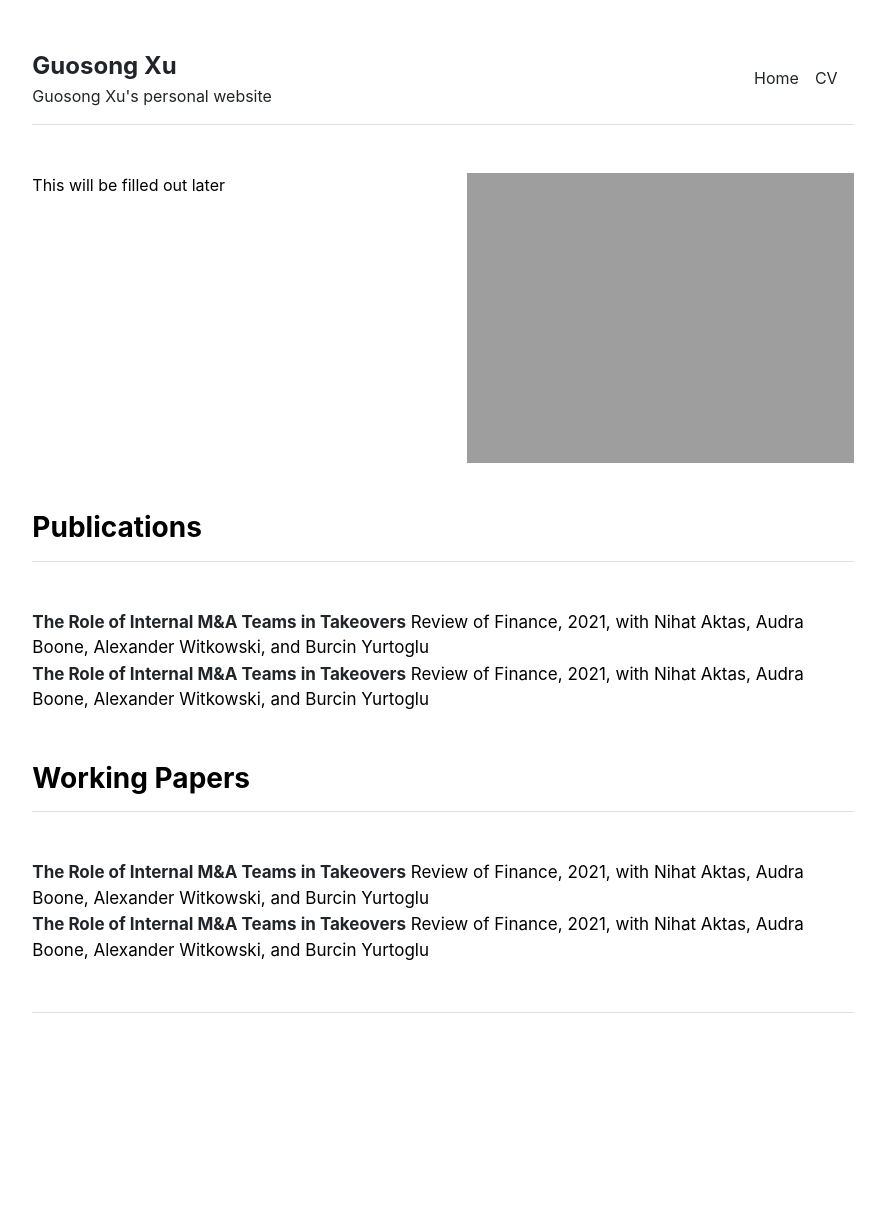
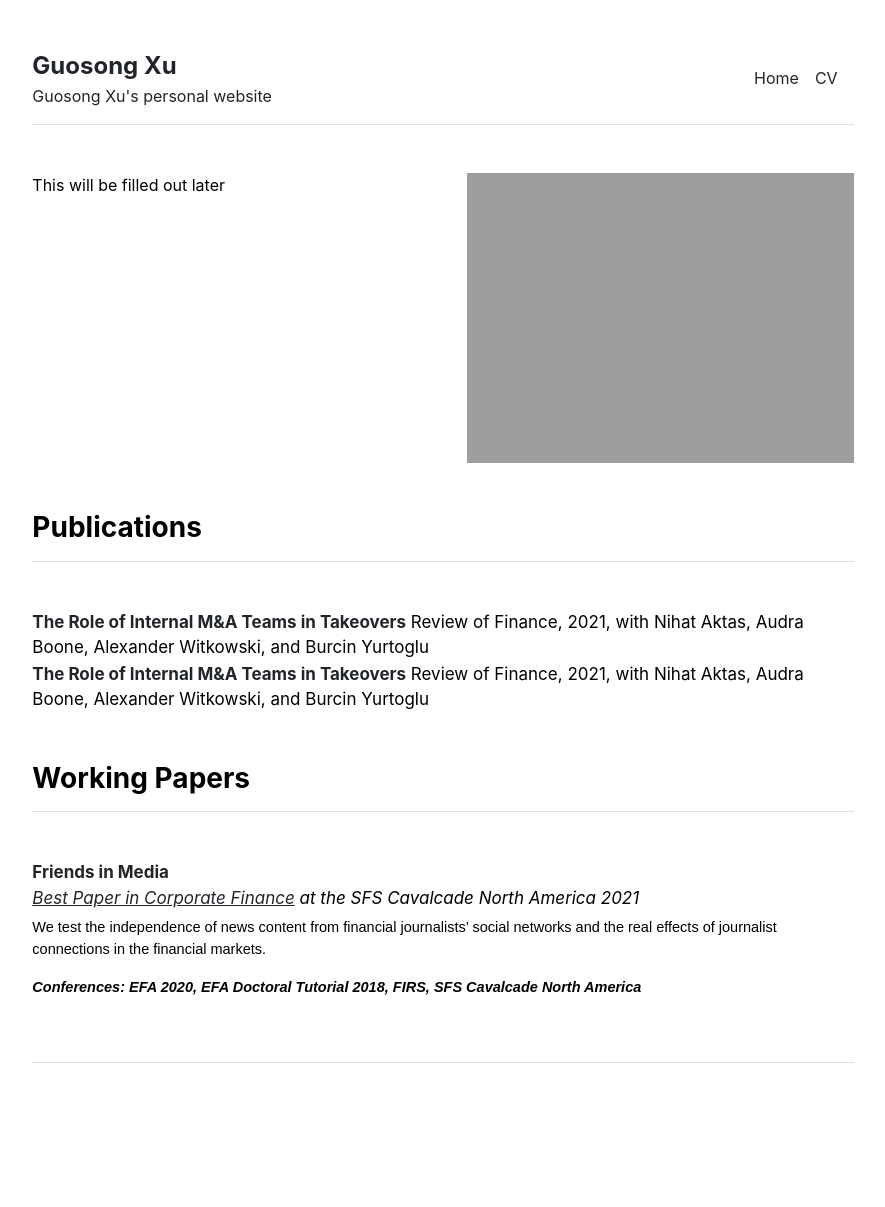
Before and after one commit to guosongxu/guosongxu.github.io, a Jekyll site: the page built from index.md, in a window 1280 px wide. Shown: the whole page, without its empty margins (197-1082 px from the left). Built offline with Jekyll 4.4.1, drawn with Linux system fonts in a browser that asks for light colours; before the commit the page ends 1157 px from its top, so only the background shows below that.

Commit message:
Update home.html

```diff
--- a/_layouts/home.html
+++ b/_layouts/home.html
@@ -22,7 +22,9 @@ layout: default
 <div class="row g-5 mb-5">
   <div class="col-md-12">
     <h3 class="fw-bold border-bottom pb-3 mb-5">Working Papers</h3>
-    <p style="font-size:17px;margin-bottom:1px;"><strong><a href="https://papers.ssrn.com/sol3/papers.cfm?abstract_id=3140400" target="_blank" rel="noreferrer noopener" aria-label=" (opens in a new tab)" style="text-decoration:none;">The Role of Internal M&amp;A Teams in Takeovers</a></strong> Review of Finance, 2021, with Nihat Aktas, Audra Boone, Alexander Witkowski, and Burcin Yurtoglu </p>
-    <p style="font-size:17px;margin-bottom:1px;"><strong><a href="https://papers.ssrn.com/sol3/papers.cfm?abstract_id=3140400" target="_blank" rel="noreferrer noopener" aria-label=" (opens in a new tab)" style="text-decoration:none;">The Role of Internal M&amp;A Teams in Takeovers</a></strong> Review of Finance, 2021, with Nihat Aktas, Audra Boone, Alexander Witkowski, and Burcin Yurtoglu </p>
+    <p style="font-size:17px;margin-bottom:1px;"><a rel="noreferrer noopener" aria-label=" (opens in a new tab)" href="https://papers.ssrn.com/sol3/papers.cfm?abstract_id=3189273" target="_blank" style="text-decoration:none;"><strong>Friends in Media</strong></a>
+<br><em><a rel="noreferrer noopener" href="http://sfs.org/cavalcade-best-paper-in-corporate-finance/" target="_blank">Best Paper in Corporate Finance</a> at the SFS Cavalcade North America 2021</em>
+</p><p style="margin-top:6px;font-family:arial, 'MS Sans Serif', arial;font-size:14.5px;">We test the independence of news content from financial journalists’ social networks and the real effects of journalist connections in the financial markets. <br></p>
+<p style="margin-top:6px;font-family:arial, 'MS Sans Serif', arial;font-size:14.5px;"><em><strong>Conferences: EFA 2020, EFA Doctoral Tutorial 2018, FIRS, SFS Cavalcade North America</strong></em><br></p>
   </div>
 </div>
```
